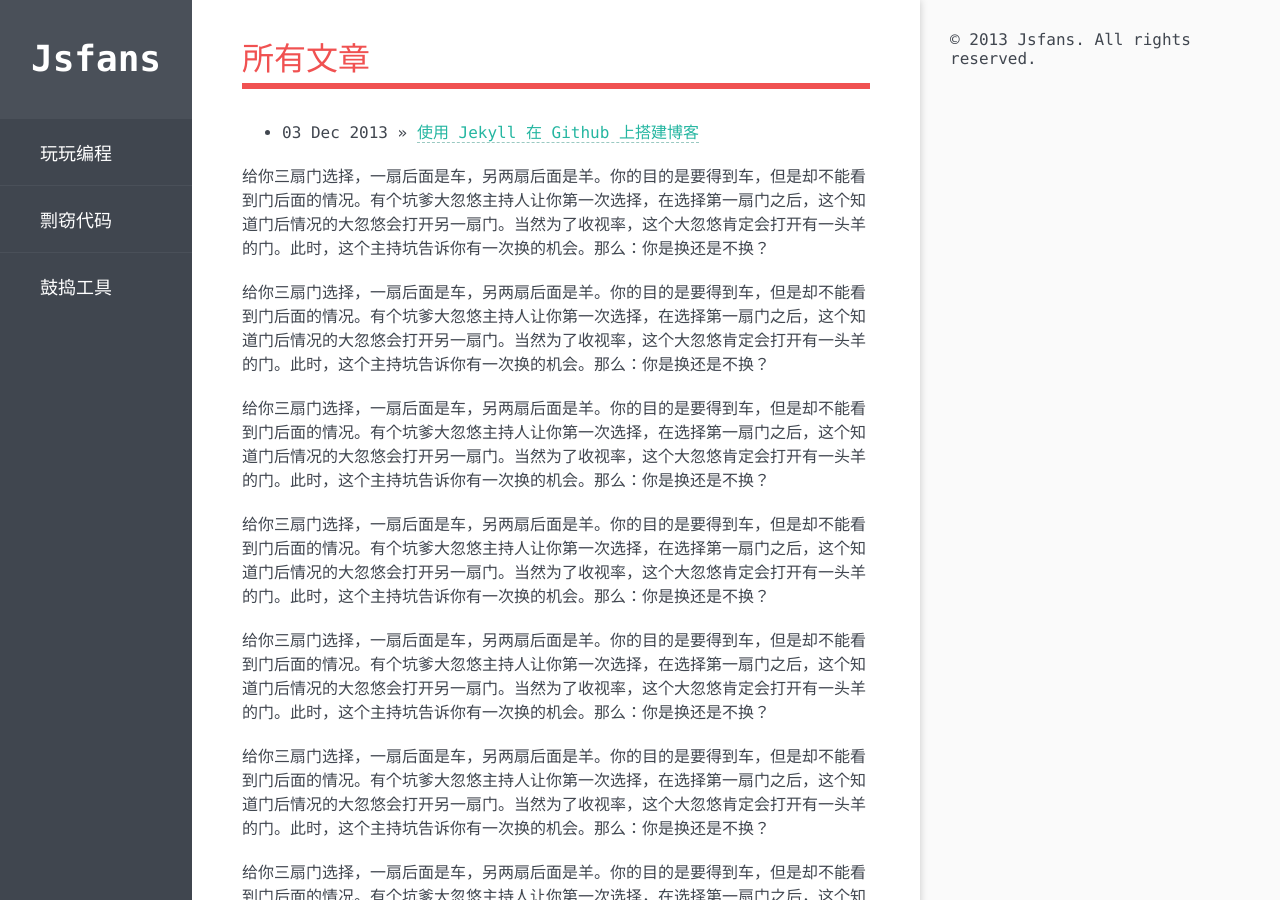
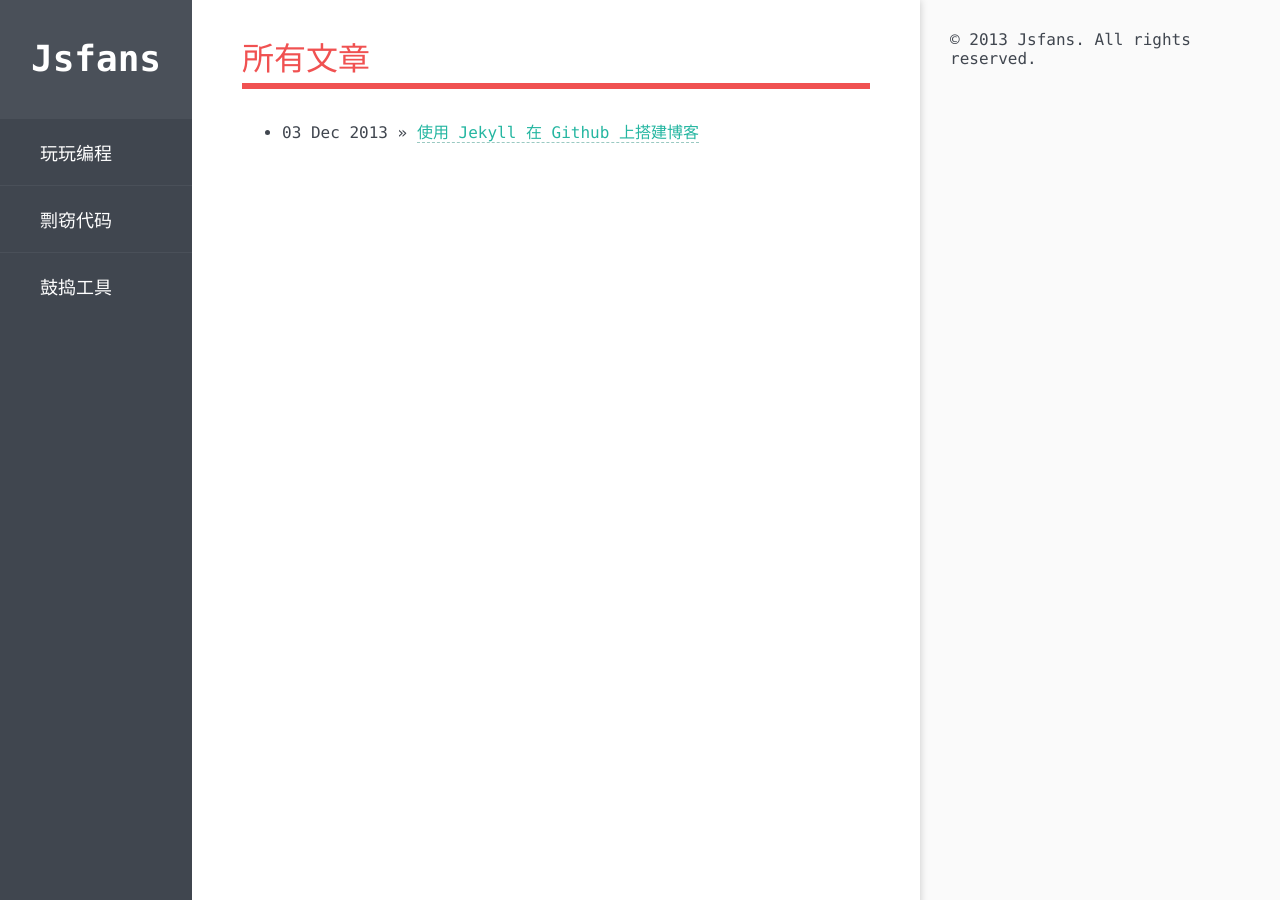
Before and after one commit to jsfans/jsfans.github.com, a Jekyll site: the page built from index.html, in a window 1280 px wide and 900 px high. Built offline with Jekyll 4.4.1, drawn with Linux system fonts in a browser that asks for light colours; Markdown is read by kramdown in place of the engine named in the settings; some of the changed text lies outside the part shown.

Commit message:
Edit homepage

```diff
--- a/index.html
+++ b/index.html
@@ -10,6 +10,3 @@ title: Your New Jekyll Site
     <li><span>{{ post.date | date_to_string }}</span> &raquo; <a href="{{ post.url }}">{{ post.title }}</a></li>
     {% endfor %}
 </ul>
-{% for i in (1..50) %}
-<p>给你三扇门选择，一扇后面是车，另两扇后面是羊。你的目的是要得到车，但是却不能看到门后面的情况。有个坑爹大忽悠主持人让你第一次选择，在选择第一扇门之后，这个知道门后情况的大忽悠会打开另一扇门。当然为了收视率，这个大忽悠肯定会打开有一头羊的门。此时，这个主持坑告诉你有一次换的机会。那么：你是换还是不换？</p>
-{% endfor %}
```
